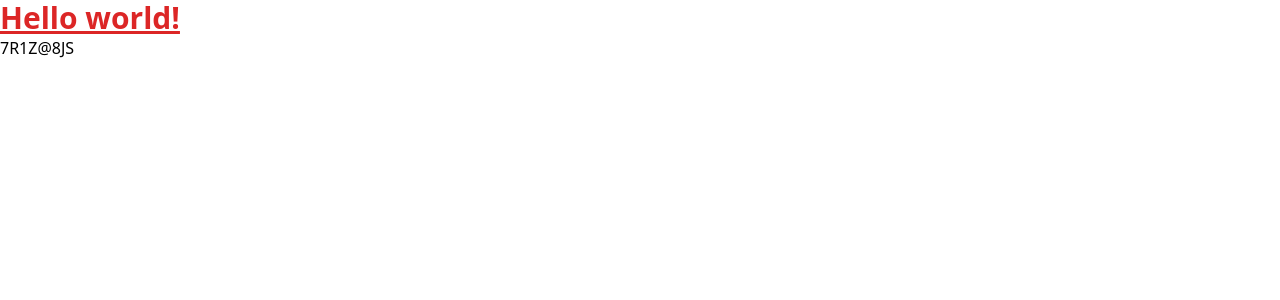
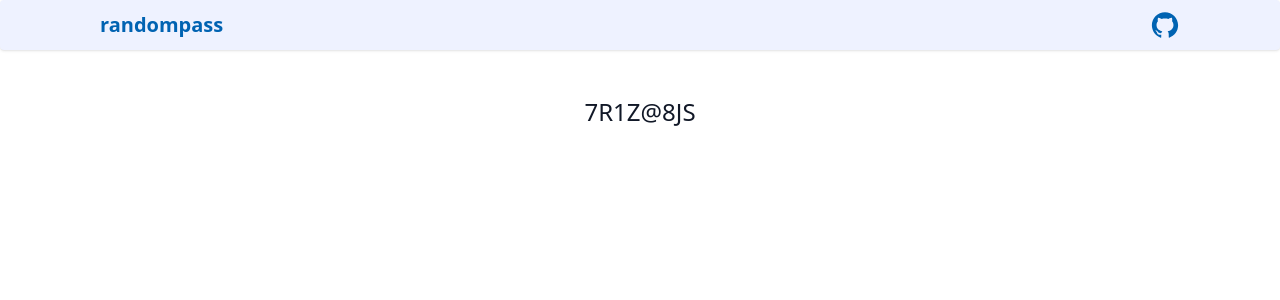
Before and after one commit to senali-d/randompass, a Next.js app: page / in a window 1280 px wide. Shown: the top 300 px of the page. Built offline with nearby package versions, Linux system fonts and the light colour scheme.

Commit message:
Navbar of the site

```diff
--- /dev/null
+++ b/src/components/Navbar.jsx
@@ -0,0 +1,27 @@
+import { AiOutlineGithub } from 'react-icons/ai'
+
+const Navbar = () => {
+  return (
+    <nav className="fixed z-10 w-full mx-auto bg-indigo-50 border-gray-200 px-2 sm:px-4 py-2.5 rounded shadow">
+      <div className="max-w-[1080px] container flex flex-wrap justify-between items-center mx-auto">
+        <div className="flex items-center flex-1">
+          <a href="/">
+            <span className="self-center text-xl font-semibold whitespace-nowrap text-[#0063B2]">randompass</span>
+          </a>
+        </div>
+        <div className="flex md:order-2">
+          {/* <button type="button" className="text-white bg-[#0063B2] hover:bg-[#0063B2cc] focus:ring-4 focus:outline-none focus:ring-transparent font-medium rounded-lg text-sm px-5 py-2.5 text-center mr-3 md:mr-0 ml-5">Sign In</button> */}
+        </div>
+        <div>
+          <ul className="flex flex-col md:flex-row md:space-x-8 md:text-sm md:font-medium">
+          <li>
+            <a href="https://github.com/senali-d/codechallenges" target="_blank" className="block py-2 pr-4 pl-3 text-[#0063B2] border-b border-gray-100 hover:bg-gray-50 md:hover:bg-transparent md:border-0 md:hover:text-[#0063B2cc] md:p-0"><AiOutlineGithub size="30" /></a>
+          </li>
+          </ul>
+        </div>
+      </div>
+    </nav>
+  )
+}
+
+export default Navbar
--- a/src/pages/_app.tsx
+++ b/src/pages/_app.tsx
@@ -1,8 +1,14 @@
 import '../styles/globals.css'
 import type { AppProps } from 'next/app'
+import Navbar from '../components/Navbar'
 
 function MyApp({ Component, pageProps }: AppProps) {
-  return <Component {...pageProps} />
+  return (
+    <>
+      <Navbar />
+      <Component {...pageProps} />
+    </>
+  )
 }
 
 export default MyApp
--- a/src/pages/index.tsx
+++ b/src/pages/index.tsx
@@ -2,6 +2,7 @@ import type { NextPage } from 'next'
 import Head from 'next/head'
 import { useEffect, useState } from 'react'
 
+import Navbar from '../components/Navbar'
 import { generatePassword } from '../utils/util'
 
 const Home: NextPage = () => {
@@ -20,15 +21,20 @@ const Home: NextPage = () => {
   return (
     <div>
       <Head>
-        <title>Create Next App</title>
-        <meta name="description" content="Generated by create next app" />
+        <title>randompass</title>
+        <meta name="description" content="randompass is radom password generate app" />
         <link rel="icon" href="/favicon.ico" />
       </Head>
 
-      <h1 className="text-3xl text-red-600 font-bold underline">
-        Hello world!
-      </h1>
-      <p>{password}</p>
+      <main className="px-4 md:px-0 mx-auto max-w-[1080px]">
+        <div className="py-12 md:py-24">
+          <div className="flex flex-col text-center w-full mb-5 md:mb-10">
+            <h1 className="text-2xl font-medium title-font mb-4 text-gray-900 dark:text-white">
+              {password}
+            </h1>
+          </div>
+        </div>
+      </main>
     </div>
   )
 }
```
